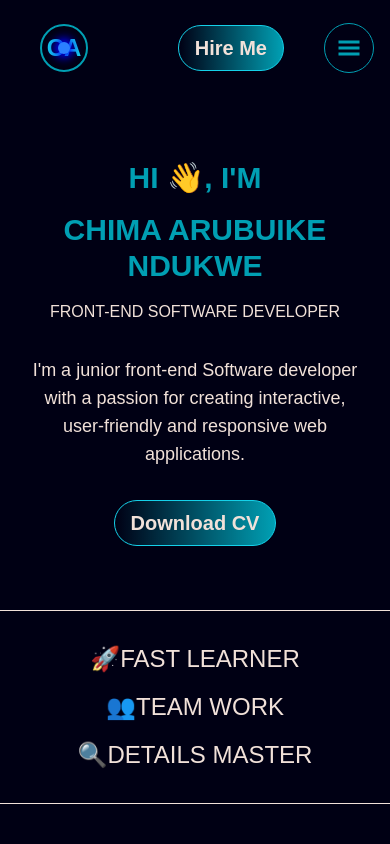
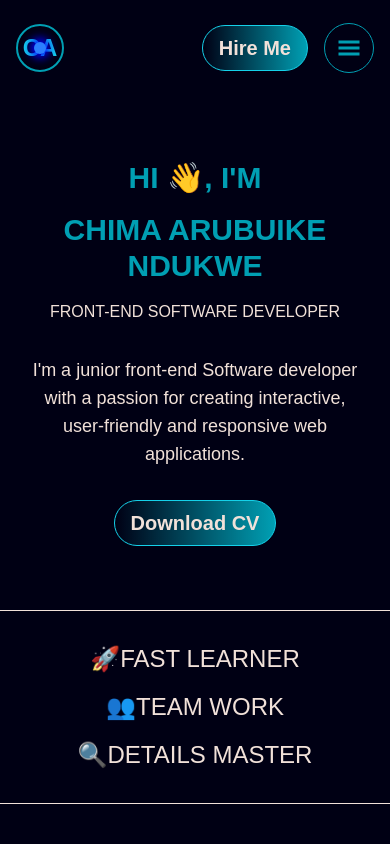
Before and after one commit to Ndukwechima/Arubydev-portfolio, a React (Vite) app: page / in a window 390 px wide. Shown: the top 844 px of the page. Built offline with nearby package versions, Linux system fonts and the light colour scheme.

Commit message:
Balance the logo with the hamburger menu

```diff
--- a/src/components/navbar/NavbarMain.jsx
+++ b/src/components/navbar/NavbarMain.jsx
@@ -8,7 +8,7 @@ const NavbarMain = () => {
   const menuOpen = useSelector((state) => state.menu.menuOpen);
   return (
     <nav className="max-w-[1300px] mx-auto w-full bg-dark-blue px-4 fixed left-[50%] -translate-x-[50%] z-20 flex gap-4">
-      <div className="flex justify-between w-full max-w-[1200px] mx-auto  bg-dark-blue items-center p-6 lg:border-b border-gray-400  ">
+      <div className="flex justify-between w-full max-w-[1200px] mx-auto  bg-dark-blue items-center py-6 sm:p-6 lg:border-b border-gray-400  ">
         <NavbarLogo />
         <div className={`${menuOpen ? "sm:block" : "hidden"} lg:block`}>
           <NavbarLinks />
```
